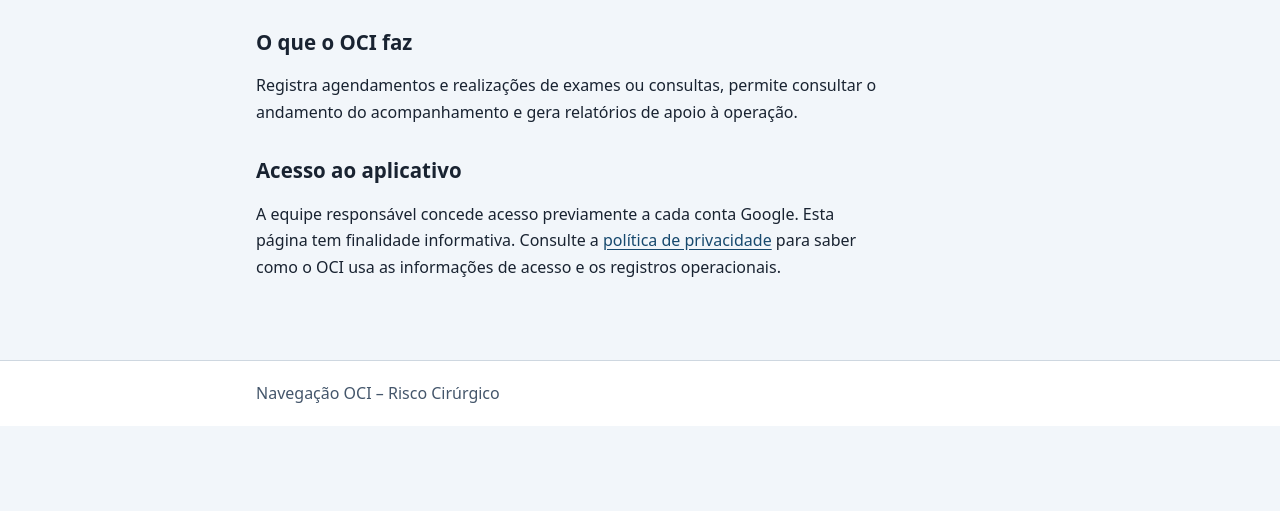
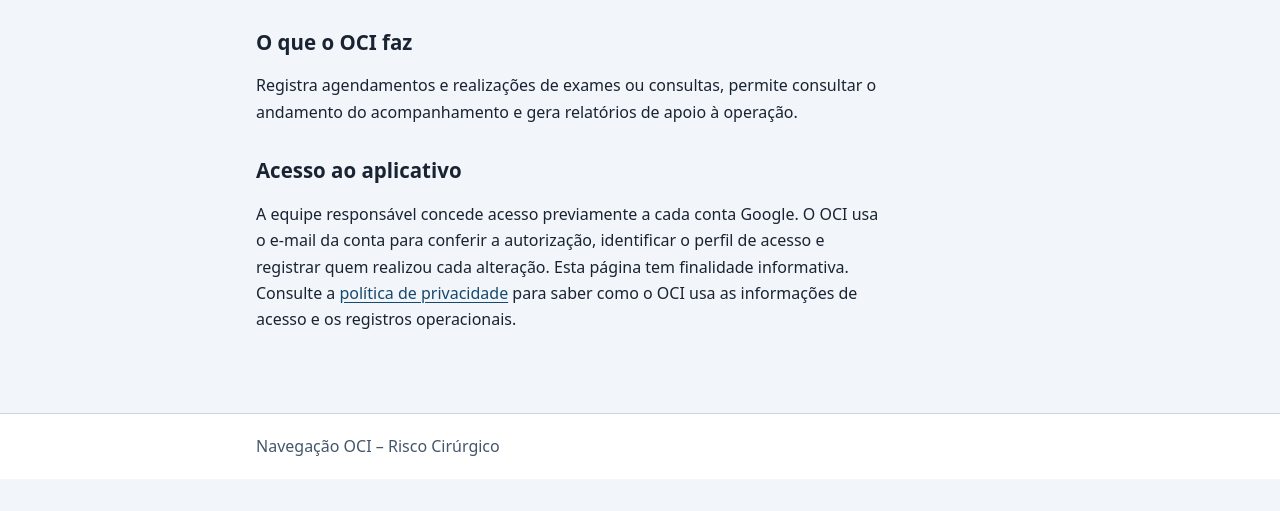
Before and after one commit to avalainterconsulta-sys/oci-informacoes, a plain HTML site: page index.html in a window 1280 px wide. Shown: the part 289-800 px from the top of the page. Drawn offline with Linux system fonts and the light colour scheme.

Commit message:
Explica a finalidade do e-mail Google na apresentação OCI

```diff
--- a/index.html
+++ b/index.html
@@ -15,7 +15,7 @@
 <h2>O que o OCI faz</h2>
 <p>Registra agendamentos e realizações de exames ou consultas, permite consultar o andamento do acompanhamento e gera relatórios de apoio à operação.</p>
 <h2>Acesso ao aplicativo</h2>
-<p>A equipe responsável concede acesso previamente a cada conta Google. Esta página tem finalidade informativa. Consulte a <a href="./privacidade.html">política de privacidade</a> para saber como o OCI usa as informações de acesso e os registros operacionais.</p></main>
+<p>A equipe responsável concede acesso previamente a cada conta Google. O OCI usa o e-mail da conta para conferir a autorização, identificar o perfil de acesso e registrar quem realizou cada alteração. Esta página tem finalidade informativa. Consulte a <a href="./privacidade.html">política de privacidade</a> para saber como o OCI usa as informações de acesso e os registros operacionais.</p></main>
 <footer><div class="wrap">Navegação OCI – Risco Cirúrgico</div></footer>
 </body>
 </html>
```
